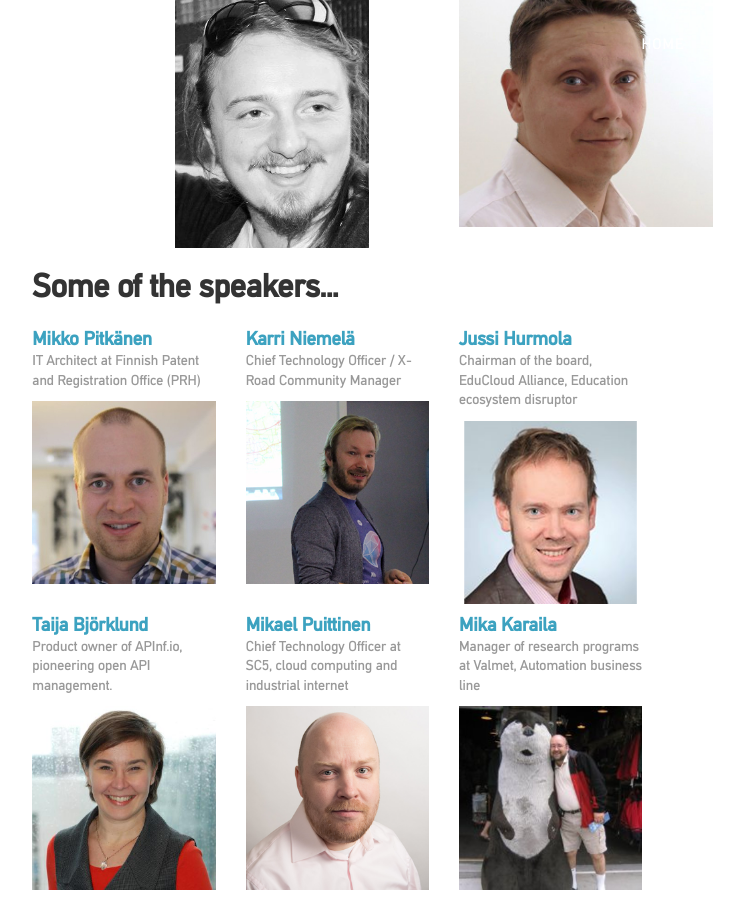
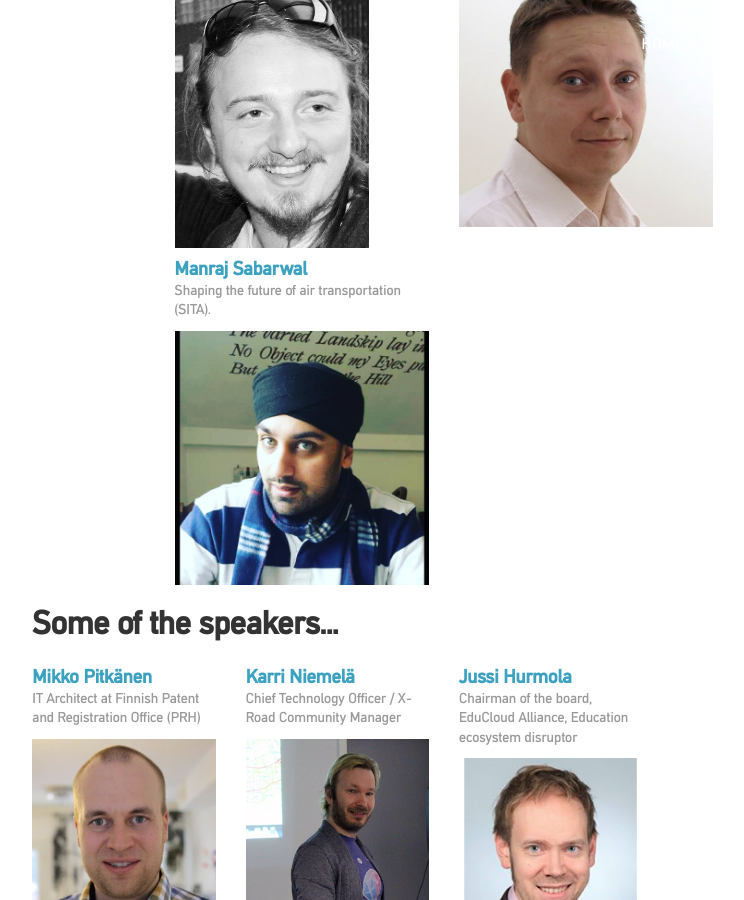
Before and after one commit to apidaysnordic/apidaysnordic.github.io, a Jekyll site: the page built from index.md, in a window 1280 px wide and 900 px high, scrolled down 4144 px. Shown: the whole window, without its empty margins (196-940 px from the left). Built offline with Jekyll 4.4.1, drawn with Linux system fonts in a browser that asks for light colours; some web fonts are replaced; comment, search, counter and statistics services are not loaded.

Commit message:
added info for Manraj

```diff
--- a/_layouts/default.html
+++ b/_layouts/default.html
@@ -264,9 +264,27 @@
                         </div>
                     </div>
 
+		</div>
+
+               <div class="row">
+
+                  <div class="col-xs-12 col-sm-12 col-md-5 col-lg-4 col-md-offset-1 col-lg-offset-2">
+                        <div class="speaker">
+                            <a href="/2016/05/06/sita.html">
+                                <h4 class="speaker-profile">Manraj Sabarwal<br><small>Shaping the future of air transportation (SITA).</small></h4>
+
+                                <div class="speaker-image">
+
+                                    <img src="/images/speakers/manraj.png" style="max-width: 100%" />
+
+                                </div>
+                            </a>
+
+                        </div>
+                    </div>
+		</div>
 
 
-		</div>
 
                 <h2>Some of the speakers...</h2>
 
--- a/_layouts/programme.html
+++ b/_layouts/programme.html
@@ -408,7 +408,7 @@
                     </div>
                     <div class="col-md-11 entry entry-first entry-keynote">
 			<a href="/2016/05/06/sita.html"><span>Keynote:</span> How SITA's API Platform is influencing the API strategy for the Air Transport Industry (ATI) &ndash; <strong>Manraj Sabarwal</strong></a><br/>
-			<!-- <img src="/images/sponsors/manraj.png"/> -->
+			<img src="/images/speakers/manraj.png"/>
                     </div>
                 </div>
 
```
Also changed, not shown: _posts/2016-05-06-sita.md (+0 -4 lines), images/speakers/manraj.png (added).
